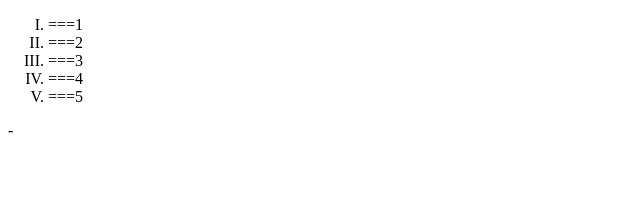
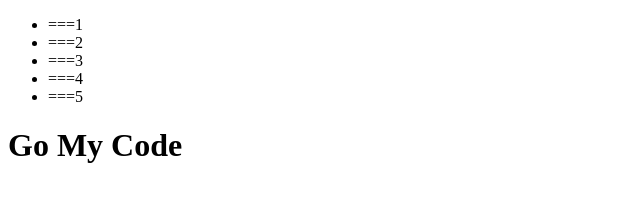
Before and after one commit to Talel12/html_git, a plain HTML site: page index.html in a window 1280 px wide. Shown: the whole page, without its empty margins (0-640 px from the left). Drawn offline with Linux system fonts and the light colour scheme.

Commit message:
Add h1 tag

```diff
--- a/index.html
+++ b/index.html
@@ -5,12 +5,13 @@
 
 <body>
     <div>
-<ol type="I">
+<ul type="I">
     <li>===1</li>
     <li>===2</li>
     <li>===3</li>
     <li>===4</li>
     <li>===5</li>
-</ol>
-</div>-
+</ul>
+<h1>Go My Code</h1>
+</div>
 </html>
```
